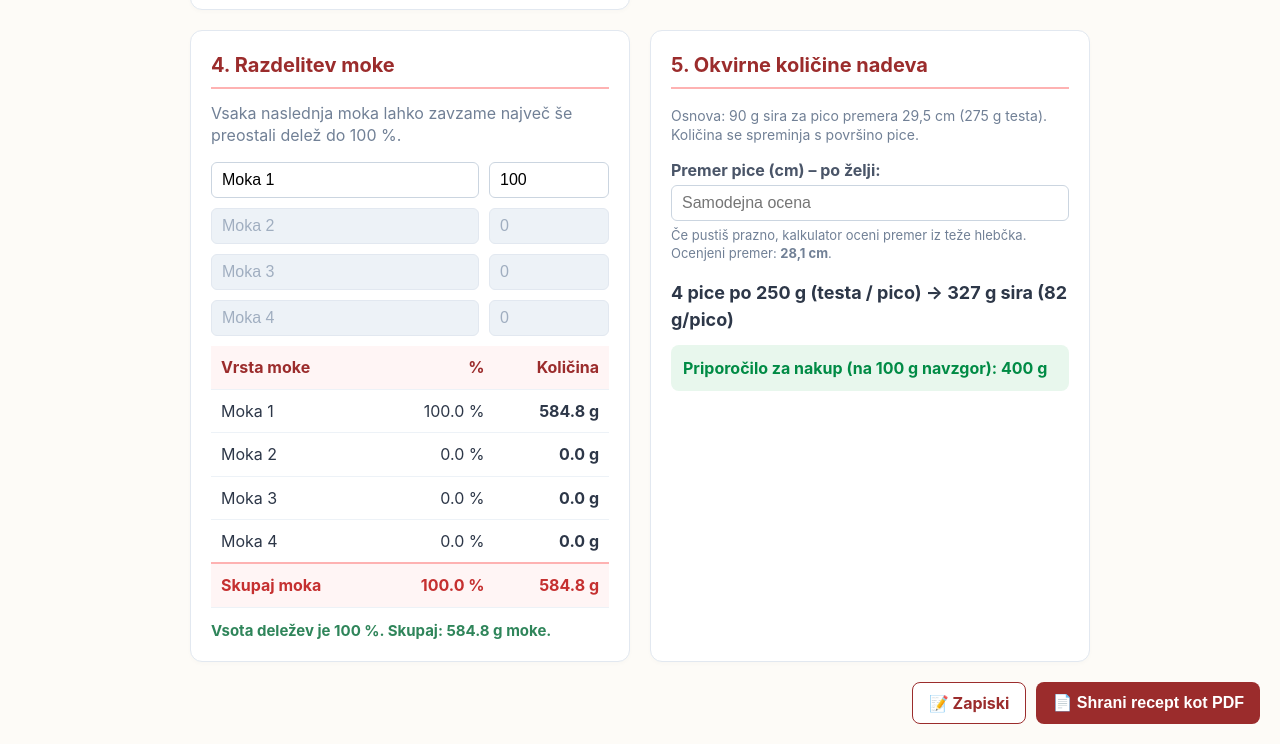
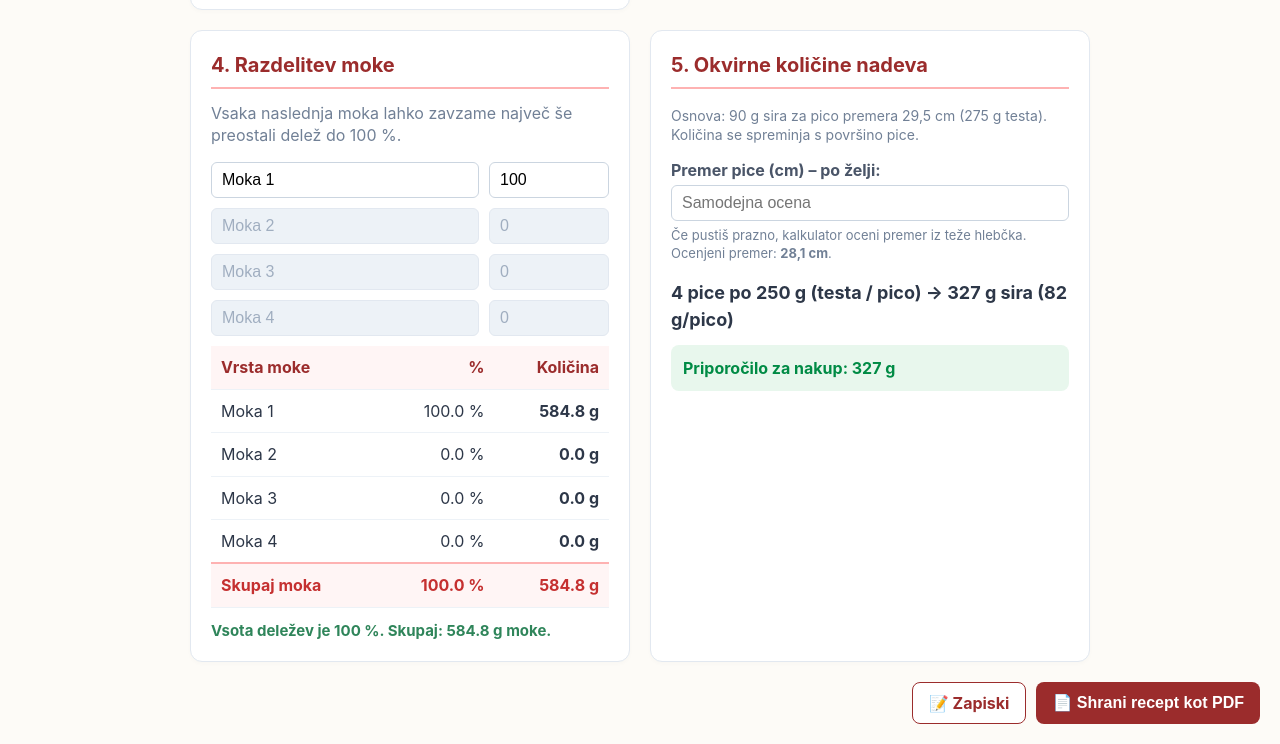
Before and after one commit to mogli-2014/pica, a plain HTML site: page pica-drozi.html in a window 1280 px wide. Shown: the part 1153-1897 px from the top of the page. Drawn offline with Linux system fonts and the light colour scheme.

Commit message:
Ne zaokrožuj sira za nakup navzgor na 100 g

```diff
--- a/pica-drozi.html
+++ b/pica-drozi.html
@@ -359,7 +359,7 @@
         <p class="field-hint">Če pustiš prazno, kalkulator oceni premer iz teže hlebčka. Ocenjeni premer: <strong id="estimated-diameter">–</strong>.</p>
       </div>
       <p class="topping-summary" id="topping-summary">4 pice po 275 g (testa / pico) → 360 g sira (90 g/pico)</p>
-      <p class="topping-buy">Priporočilo za nakup (na 100 g navzgor): <strong id="cheese-buy">400 g</strong></p>
+      <p class="topping-buy">Priporočilo za nakup: <strong id="cheese-buy">360 g</strong></p>
       </div>
     </div>
   </div>
@@ -457,7 +457,7 @@
       ? diameterInput : estimatedDiameter;
     const cheesePerPizza = 90 * Math.pow(diameter / 29.5, 2);
     const cheeseTotal = count * cheesePerPizza;
-    const cheeseToBuy = Math.ceil(cheeseTotal / 100) * 100;
+    const cheeseToBuy = Math.round(cheeseTotal);
     return { count, doughWeight, estimatedDiameter, diameter, cheesePerPizza, cheeseTotal, cheeseToBuy };
   }
 
```
